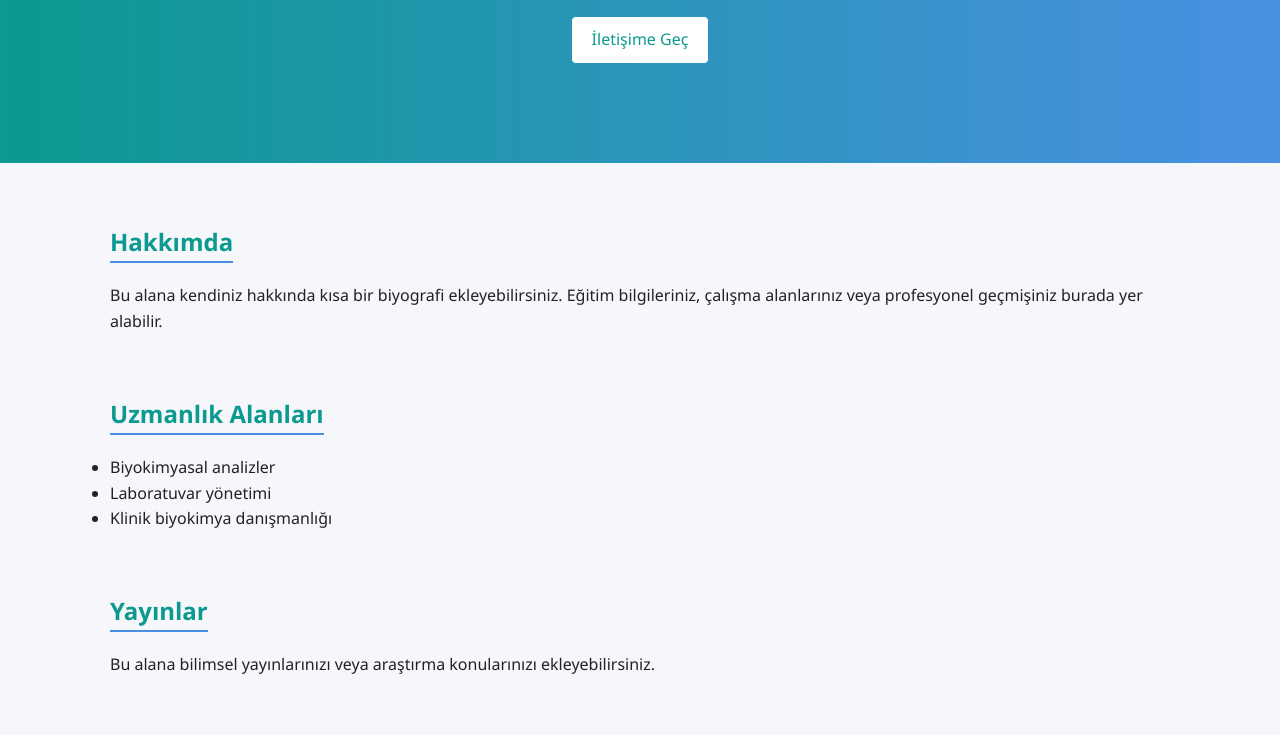
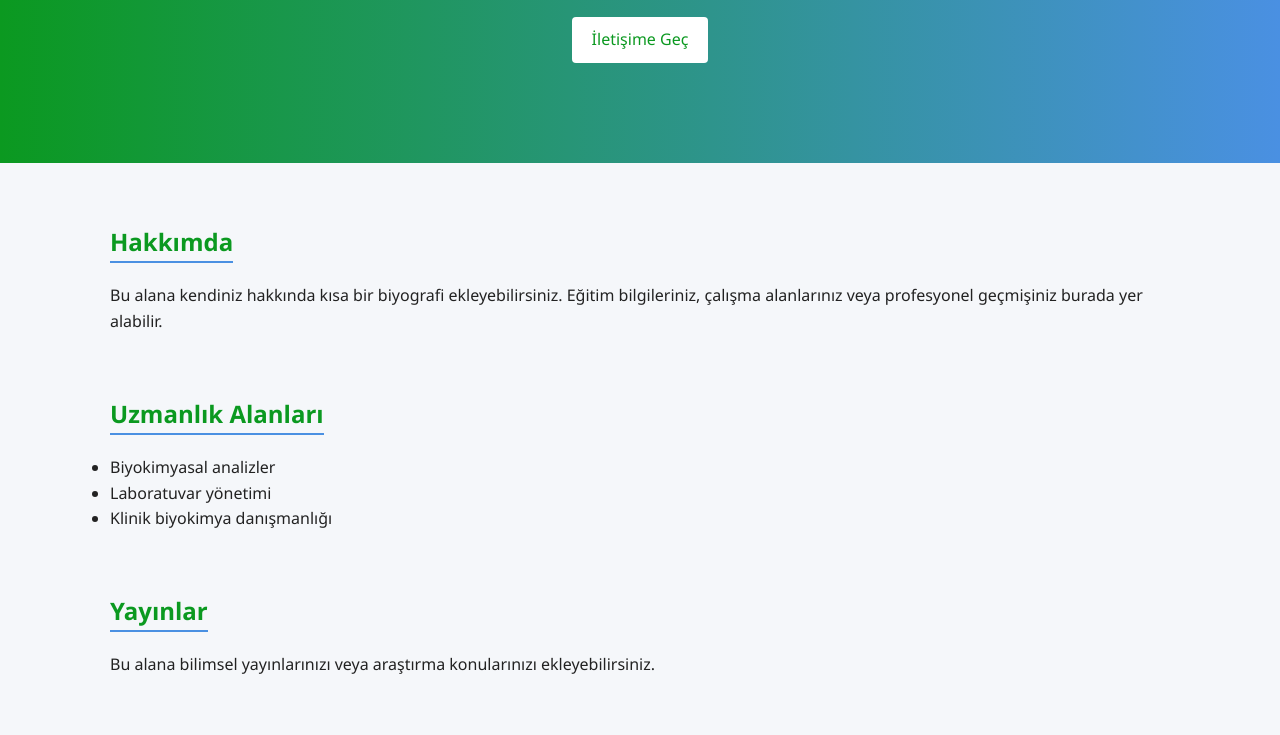
Before and after one commit to yasarnarli/Dr-Belkis-NARLI, a plain HTML site: page index.html in a window 1280 px wide. Shown: the part 260-995 px from the top of the page. Drawn offline with Linux system fonts and the light colour scheme.

Commit message:
Fix color variable for secondary in CSS

```diff
--- a/style.css
+++ b/style.css
@@ -1,6 +1,6 @@
 :root {
     --primary: #4a90e2;
-    --secondary: #0b9990;
+    --secondary: #0b9920;
     --light: #f5f7fa;
     --dark: #222;
     --max-width: 1100px;
```
